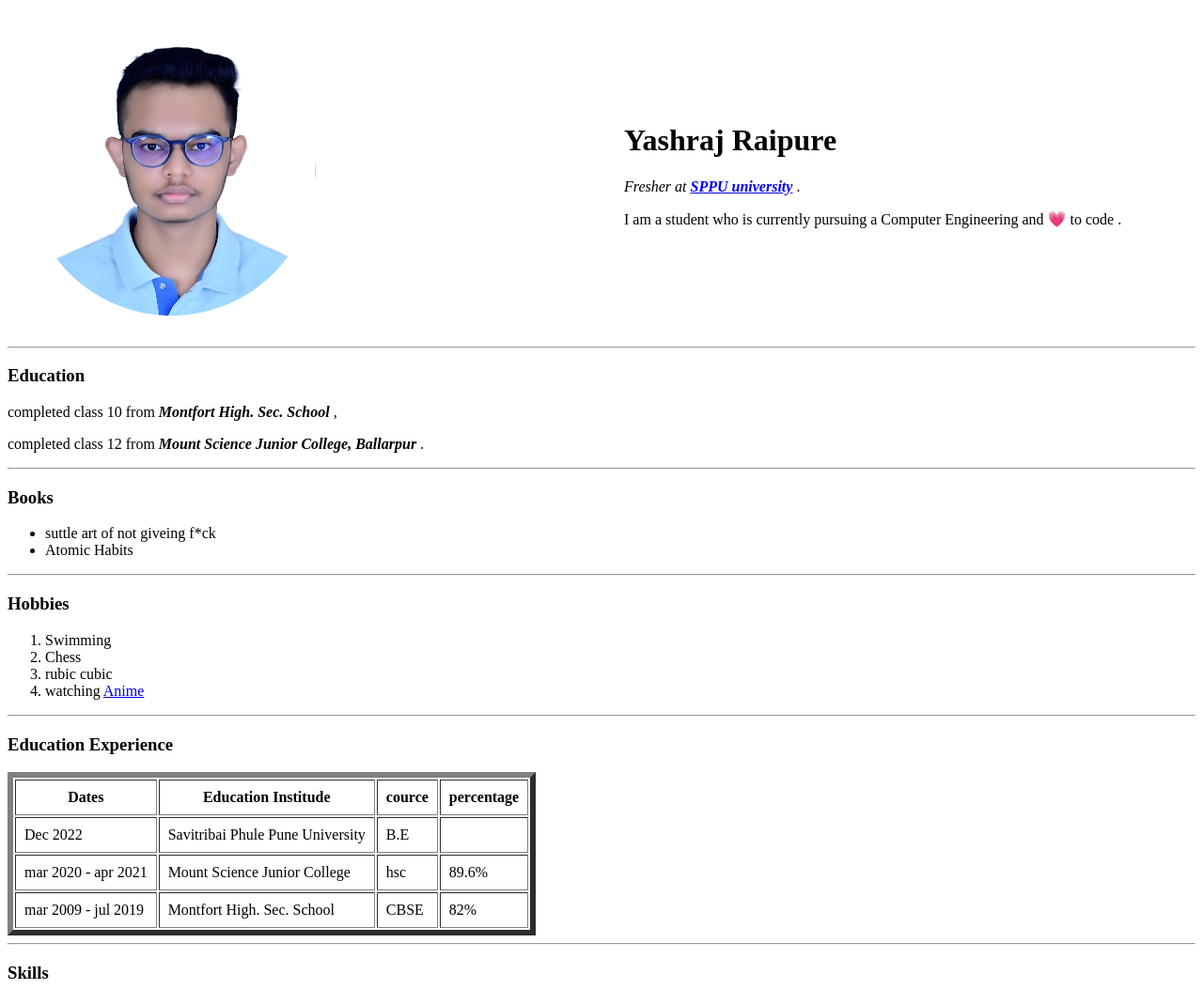
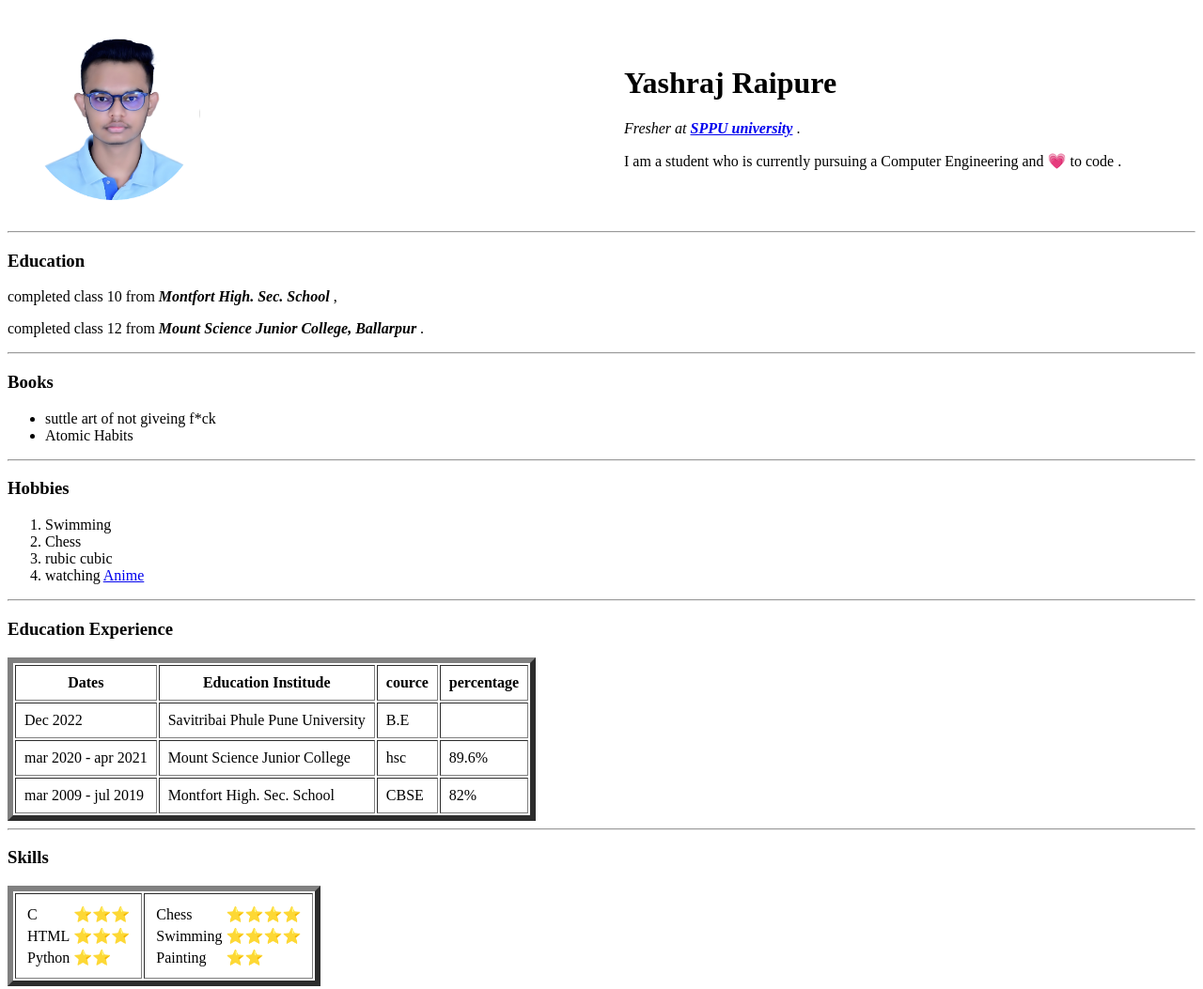
Before and after one commit to Hikki-1/CV, a plain HTML site: page index.html in a window 1280 px wide. Shown: the top 1053 px of the page at 94% size. Drawn offline with Linux system fonts and the light colour scheme.

Commit message:
Update index.html
image reduced to 30%

```diff
--- a/index.html
+++ b/index.html
@@ -9,7 +9,7 @@
 <body>
     <table cellspacing="20">
         <thead>
-            <td><img src="yashraj.png"alt="image of yashraj" width="50%" height="50%"></td>
+            <td><img src="yashraj.png"alt="image of yashraj" width="30%" height="30%"></td>
             <td><h1>Yashraj Raipure</h1>
                 <P> <em> Fresher at <strong> <a href="http://www.unipune.ac.in/">SPPU university</a> </strong> </em> .</P>
                 <p>I am a student who is currently pursuing a Computer Engineering and 💗 to code . </p></td>
```
